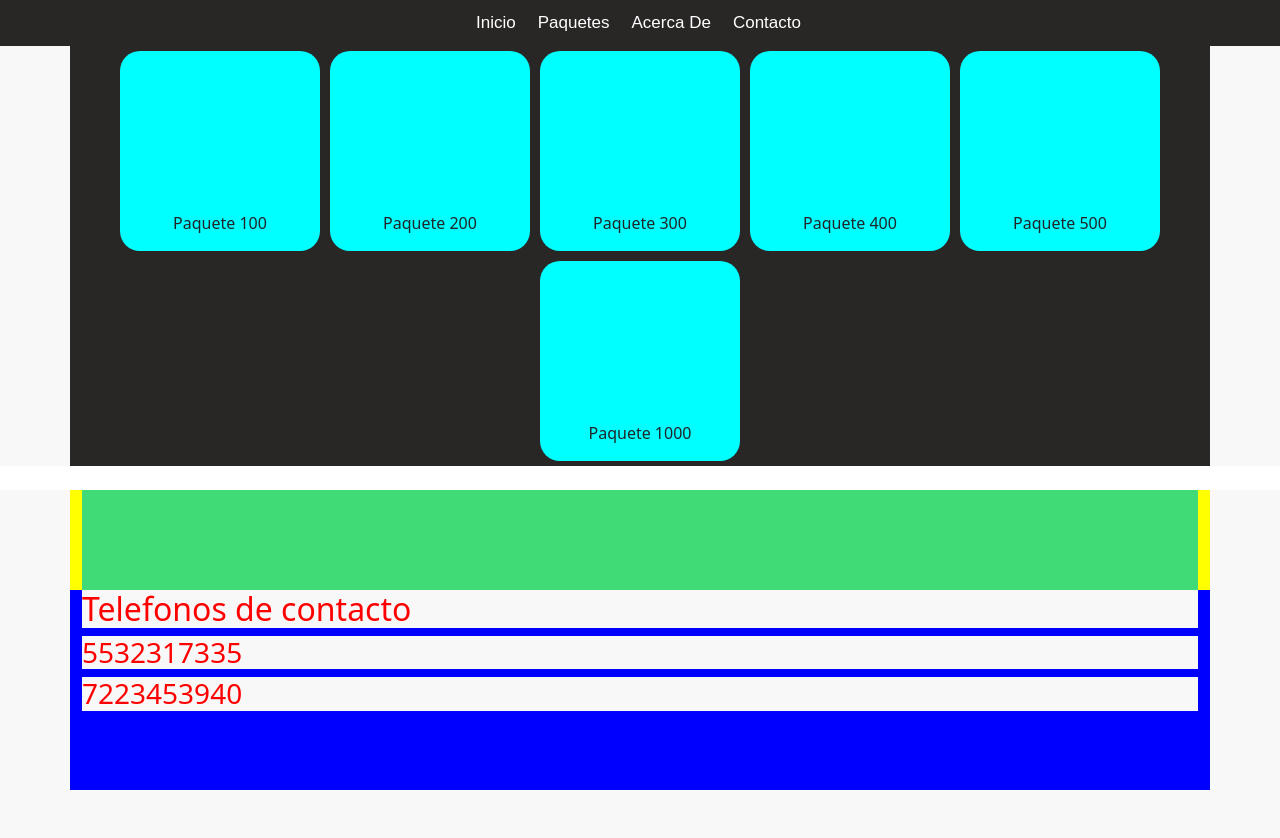
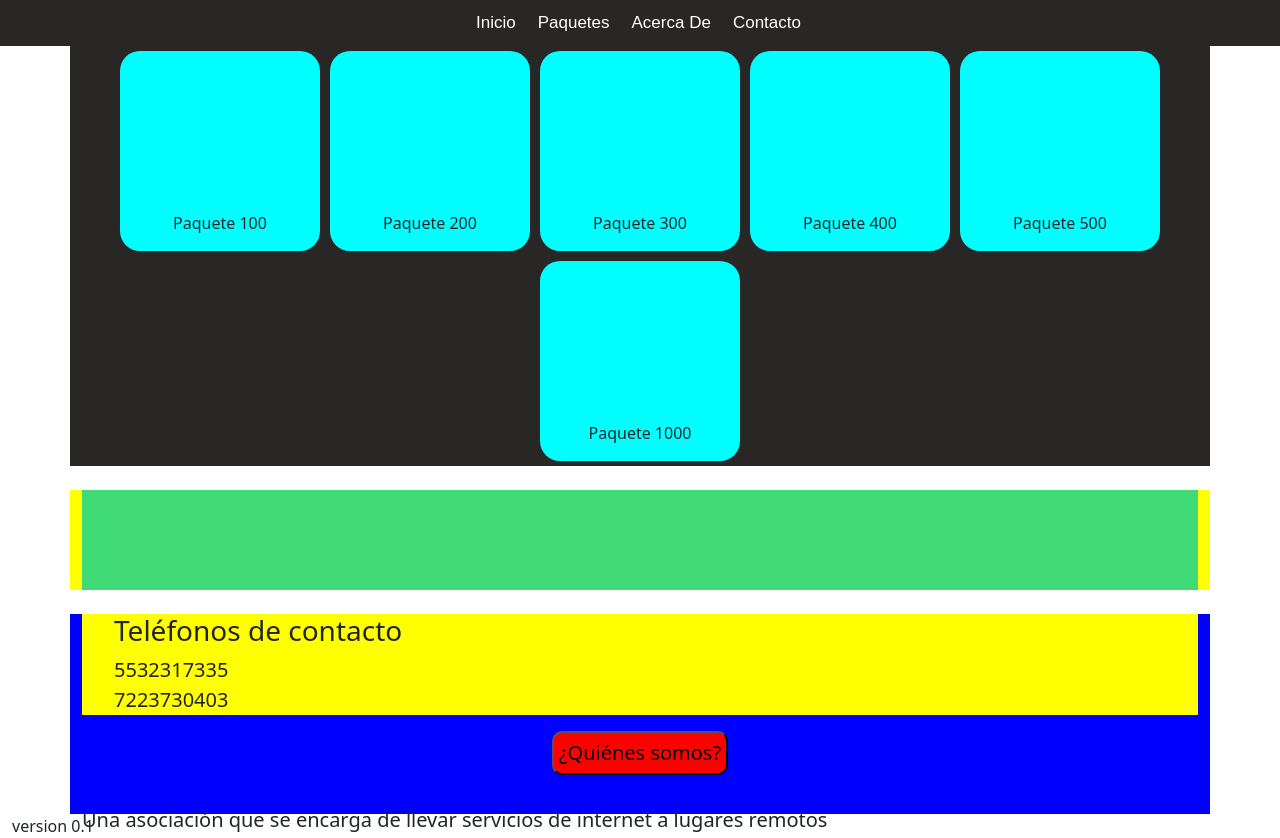
Before and after one commit to Drako9159/localserver, a website: page public/garrita.html in a window 1280 px wide. Before the commit the page ends 800 px from the top, so only its background shows below. Drawn offline with nearby package versions, Linux system fonts and the light colour scheme.

Commit message:
add information contact

```diff
--- a/public/garrita.css
+++ b/public/garrita.css
@@ -1,7 +1,10 @@
 * {
     margin:0px;
     padding:0px;
-    background-color: rgb(248, 248, 248);
+
+}
+body{
+    background-color: white;
 }
 #header0 {
     background-color:rgb(41, 38, 38);
@@ -213,8 +216,19 @@ menu{
 
 }
 #about{
+    font-size: 20px;
     height: 200px;
     background-color: blue;
-    color: red;
     min-width: 300px;
 }
+#about div{
+    display: flex;
+
+    justify-content: center;
+}
+#about div button{
+    border-radius: 10px 10px 10px 10px;
+    background-color: red;
+    padding: 5px;
+
+}
--- a/public/garrita.html
+++ b/public/garrita.html
@@ -65,14 +65,26 @@
             <banner2><img src=""></banner2>
         </div>
     </section>
+    <br>
 
     <section>
         <div id="about" class="container">
-            <h2>Telefonos de contacto</h2>
-            <h3>5532317335</h3>
-            <h3>7223453940</h3>
+            <ul><h3>Teléfonos de contacto</h3>
+                <li>5532317335</li>
+                <li>7223730403</li>
+            </ul>
+            <div>
+                <button>¿Quiénes somos?</button>
+            </div>
+            <br>
+            <p>Una asociación que se encarga de llevar servicios de internet a lugares remotos</p>
 
         </div>
+
+
     </section>
+    <version id="version" class="container">
+        version 0.1
+    </version>
 </body>
 </html>
```
